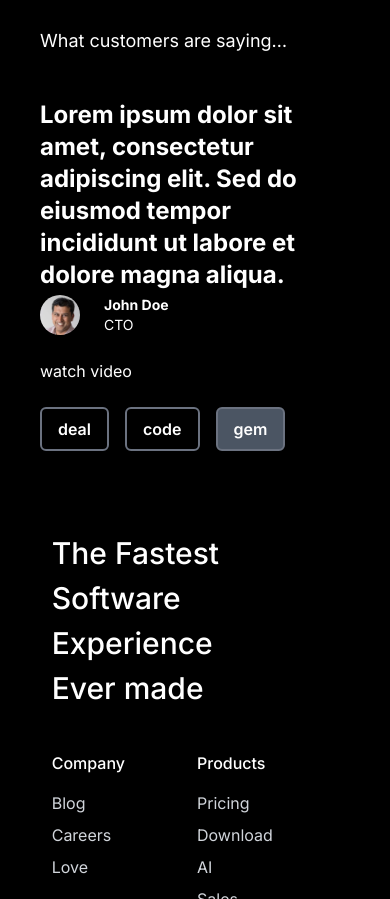
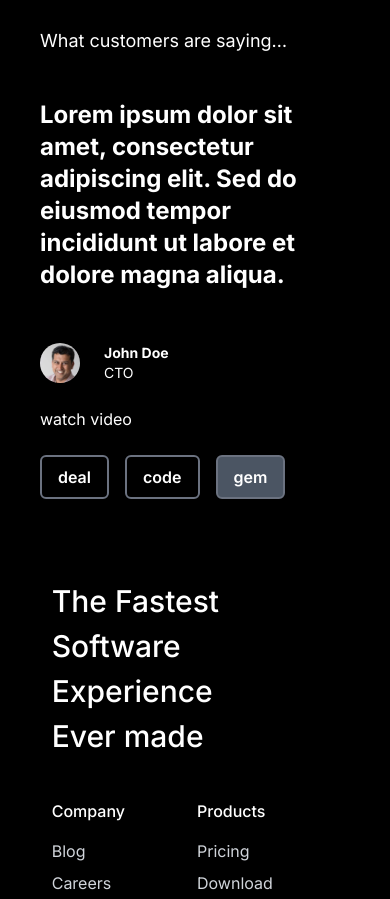
Before and after one commit to solomonrazak/landing-page, a Next.js app: page / in a window 390 px wide. Shown: the part 3444-4343 px from the top of the page. Built offline with nearby package versions, Linux system fonts and the light colour scheme; no server answers; a web font is replaced by a local one.

Commit message:
fix testimonial component

```diff
--- a/src/components/Testimonial.jsx
+++ b/src/components/Testimonial.jsx
@@ -2,12 +2,7 @@
 import React, { useState, useEffect } from "react";
 import { motion, AnimatePresence } from "framer-motion";
 
-
 function Testimonial() {
-  const [windowSize, setWindowSize] = useState({
-    width: window.innerWidth,
-    height: window.innerHeight,
-  });
   const [testimonialIndex, setTestimonialIndex] = useState(0);
   const [activeButton, setActiveButton] = useState(0); // Track active button index
 
@@ -68,28 +63,18 @@ function Testimonial() {
               index === testimonialIndex && (
                 <motion.p
                   key={index}
-                  className="text-2xl lg:text-5xl font-bold testimonial-quote h-80"
+                  className="text-2xl lg:text-5xl font-bold testimonial-quote h-80 absolute left-10 mr-10 lg:left-40 lg:mr-36"
                   initial={{ opacity: 0 }}
                   animate={{ opacity: 1 }}
                   exit={{ opacity: 0 }}
                   transition={{ duration: 0.36 }}
-                  style={{
-                    position: "absolute",
-                    left: 40,
-                    right: 50,
-                    ...(windowSize.width <= 1536 &&
-                      windowSize.width >= 1024 && {
-                        left: "160px",
-                        right: "140px",
-                      }),
-                  }}
                 >
                   {testimonial.quote}
                 </motion.p>
               )
           )}
         </AnimatePresence>
-        <div className="mt-60 lg:mt-80  flex flex-col md:flex-row justify-between">
+        <div className="mt-72 md:mt-60 lg:mt-80  flex flex-col md:flex-row justify-between">
           <div>
             <div className="flex flex-row gap-6 md:items-center md:border-r-2 md:pr-10">
               <div className="">
```
